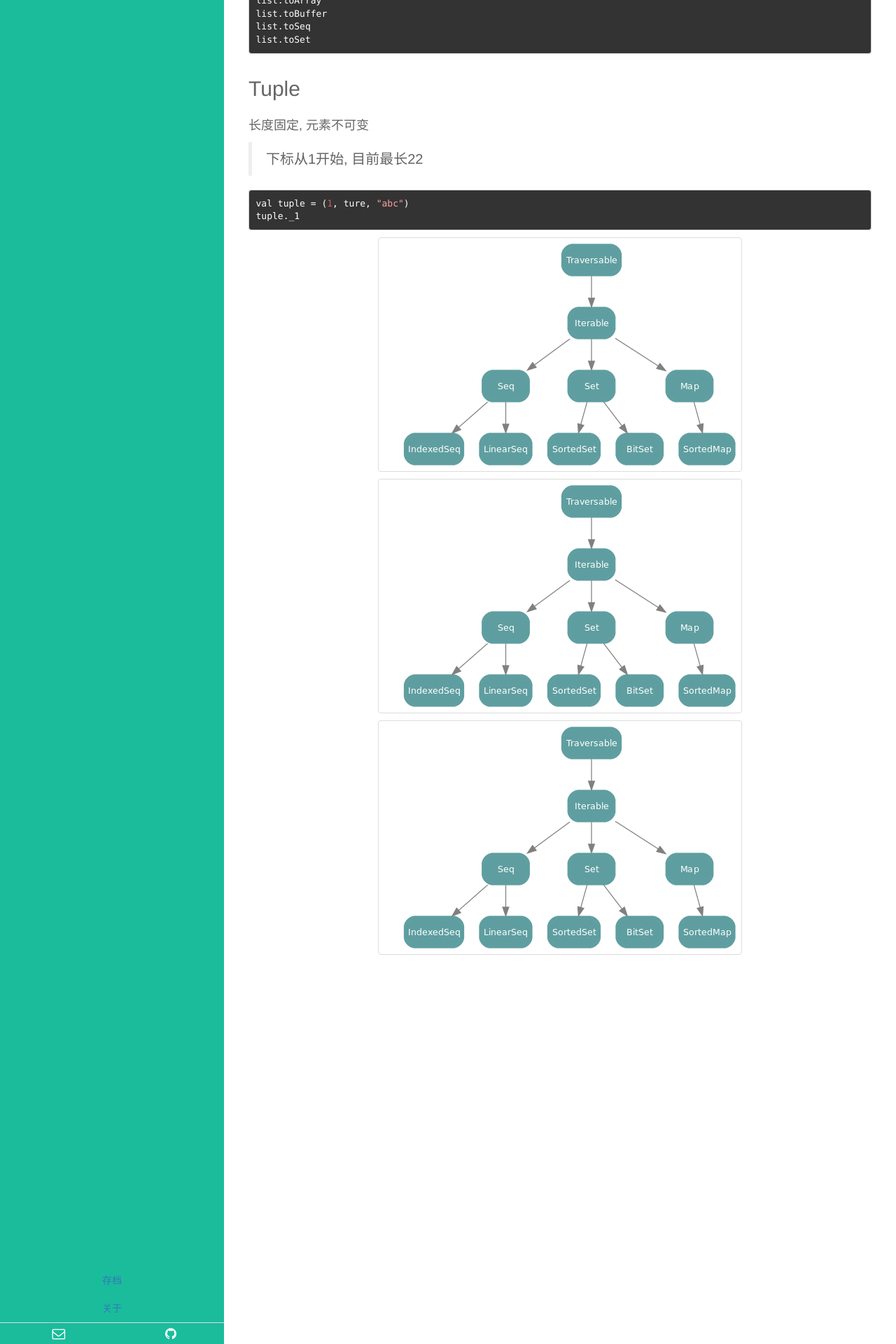
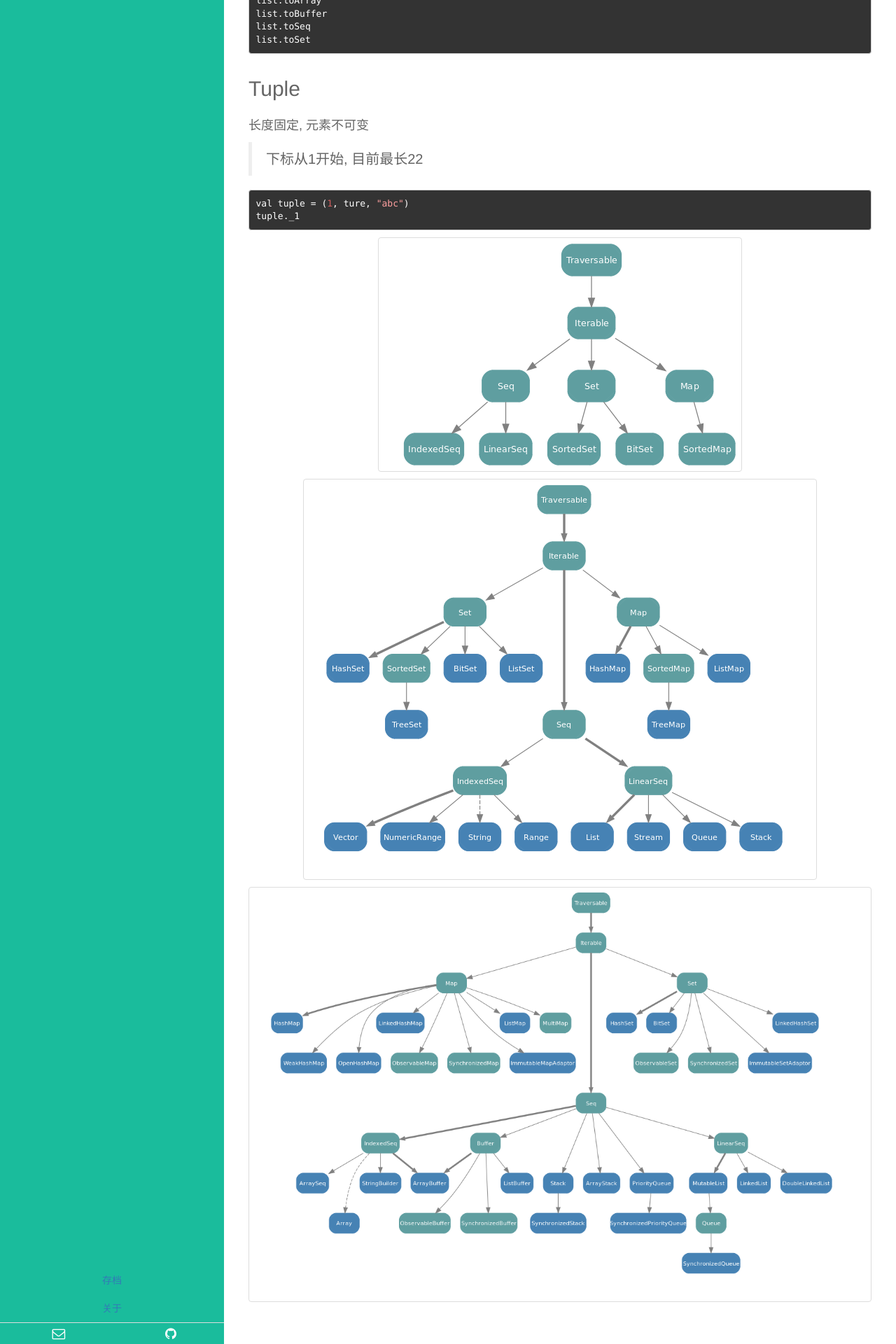
Before and after one commit to ichennan/ichennan.github.io, a Jekyll site: the page built from _posts/scala/2016-04-15-Scala-Learning-6.md, in a window 1280 px wide. Shown: the part 1090-3010 px from the top of the page at 70% size. Built offline with Jekyll 4.4.1, drawn with Linux system fonts in a browser that asks for light colours.

Commit message:
scala learning

```diff
--- a/_posts/scala/2016-04-15-Scala-Learning-6.md
+++ b/_posts/scala/2016-04-15-Scala-Learning-6.md
@@ -73,6 +73,6 @@ tuple._1
 
 ![collection](/public/img/collection.png)
 
-![immutable](/public/img/collection.png)
+![immutable](/public/img/immutable.png)
 
-![mutable](/public/img/collection.png)
+![mutable](/public/img/mutable.png)
```
